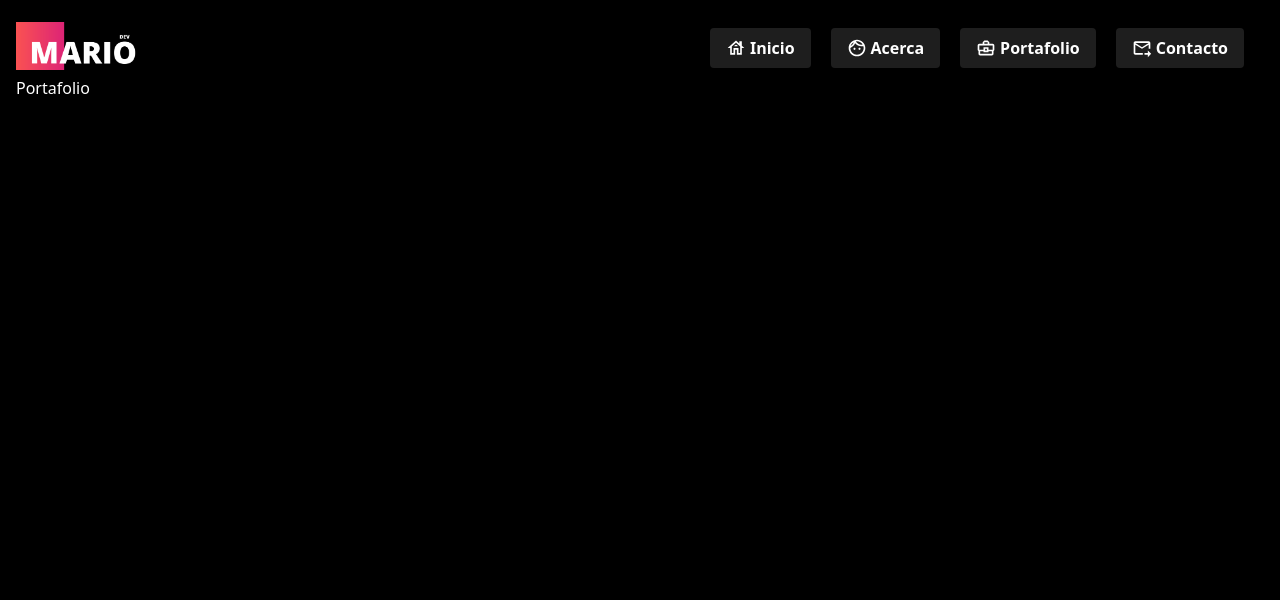
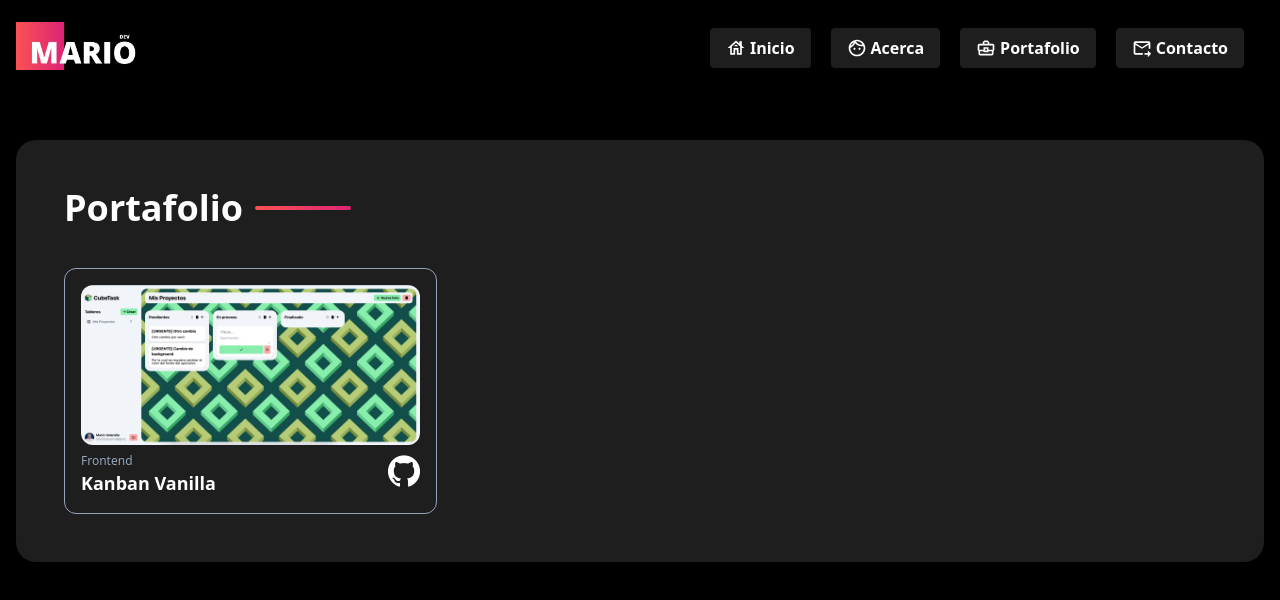
Before and after one commit to mariostyvenv/portfolio, a React (Vite) app: page /Portfolio in a window 1280 px wide. Shown: the top 600 px of the page. Built offline with nearby package versions, Linux system fonts and the light colour scheme.

Commit message:
se agrega el portafolio

```diff
--- /dev/null
+++ b/src/components/CustomInput.tsx
@@ -0,0 +1,20 @@
+import { useRef } from 'react';
+
+interface TCustomInput{
+    label:string
+}
+
+export default function CustomInput({label}:TCustomInput) {
+    const ref = useRef<HTMLInputElement>(null);
+
+    const handleClick = () => {
+        ref.current!.focus();
+    };
+
+    return (
+        <div className="relative border-b-2 border-slate-400 focus-within:border-white mb-10">
+            <input ref={ref} type="text" placeholder=" " className="text-white block w-full appearance-none focus:outline-none bg-transparent" />
+            <label onClick={handleClick} className="text-xs text-slate-400 absolute top-0 z-1 duration-300 origin-0">{label}</label>
+        </div>
+    )
+}
--- a/src/index.css
+++ b/src/index.css
@@ -2,6 +2,15 @@
 @tailwind components;
 @tailwind utilities;
 
-body{
+body {
     background-color: #000000;
 }
+
+input:focus-within ~ label,
+input:not(:placeholder-shown) ~ label {
+  @apply transform scale-75 -translate-y-6;
+}
+
+input:focus-within ~ label {
+  @apply text-white;
+}
--- a/src/pages/Contact.tsx
+++ b/src/pages/Contact.tsx
@@ -1,3 +1,37 @@
-export default function Contact(){
-    return (<h1 className="text-white">Contacto</h1>);
+import CustomInput from "../components/CustomInput";
+import ForwardToInboxOutlinedIcon from '@mui/icons-material/ForwardToInboxOutlined';
+
+export default function Contact() {
+    return (
+        <div className="p-6 md:p-12 w-full bg-[#1E1E1E] mt-10 md:mt-16 rounded-[20px]">
+            <div className="flex items-center">
+                <p className="text-4xl text-white font-semibold pr-3">Contacto</p>
+                <div className="bg-gradient-to-r from-[#FA5252] to-[#DD2476] h-1 w-24 rounded"></div>
+            </div>
+            <div className="flex mt-10">
+                <div className="w-2/5 pr-5">
+                    <div className="bg-[#222425] w-full h-20 rounded-xl">
+
+                    </div>
+                </div>
+                <div className="w-3/5">
+                    <div className="border border-slate-400 rounded-xl p-10">
+                        <p className="text-slate-400 text-3xl mb-10">
+                            Estoy abierto a escuchar sus<br />
+                            <p className="font-bold text-transparent text-3xl bg-clip-text bg-gradient-to-r from-[#FA5252] to-[#DD2476]">propuestas y proyectos.</p>
+                        </p>
+                        <CustomInput label="Nombre *" />
+                        <CustomInput label="Email *" />
+                        <CustomInput label="Celular *" />
+                        <CustomInput label="Mensaje *" />
+                        <button className="flex bg-gradient-to-r from-[#FA5252] to-[#DD2476] py-2 px-4 rounded mb-2 mr-0 md:mr-5 justify-center">
+                            <ForwardToInboxOutlinedIcon className="text-white pr-1" />
+                            <p className="text-white font-bold">Enviar</p>
+                        </button>
+                    </div>
+                </div>
+            </div>
+
+        </div>
+    );
 }
--- a/src/pages/Portfolio.tsx
+++ b/src/pages/Portfolio.tsx
@@ -1,3 +1,46 @@
-export default function Portfolio(){
-    return (<h1 className="text-white">Portafolio</h1>);
+import LogoGithub from "../assets/github.png"
+import LogoKanban from "../assets/p-kanban.png"
+
+export default function Portfolio() {
+
+    interface ICardPortFolio {
+        area: string,
+        title: string,
+        icon: string,
+        url: string
+    }
+
+    const cardsPortfolio: ICardPortFolio[] = [
+        {
+            area: "Frontend",
+            title: "Kanban Vanilla",
+            icon: LogoKanban,
+            url: "https://github.com/mariostyvenv/kanban-vanilla"
+        }
+    ]
+
+    return (
+        <div className="p-6 md:p-12 w-full bg-[#1E1E1E] mt-10 md:mt-16 rounded-[20px]">
+            <div className="flex items-center">
+                <p className="text-4xl text-white font-semibold pr-3">Portafolio</p>
+                <div className="bg-gradient-to-r from-[#FA5252] to-[#DD2476] h-1 w-24 rounded"></div>
+            </div>
+            <div className="grid grid-cols-1 sm:grid-cols-2 md:grid-cols-2 lg:grid-cols-3 gap-4 pt-10">
+                {cardsPortfolio.map((item, index) => (
+                    <a key={index} href={item.url} target="_blank" rel="noreferrer">
+                        <div className="border border-slate-400 rounded-xl p-4">
+                            <img className="w-full h-40 rounded-xl" src={item.icon} />
+                            <div className="flex items-center justify-between">
+                                <div>
+                                    <p className="text-slate-400 text-xs pt-2">{item.area}</p>
+                                    <p className="text-white text-lg font-semibold">{item.title}</p>
+                                </div>
+                                <img className="w-8 invert" src={LogoGithub} />
+                            </div>
+                        </div>
+                    </a>
+                ))}
+            </div>
+        </div>
+    );
 }
--- a/tailwind.config.cjs
+++ b/tailwind.config.cjs
@@ -2,7 +2,17 @@
 module.exports = {
   content: ["./src/**/*.{js,jsx,ts,tsx}",],
   theme: {
-    extend: {},
+    extend: {
+      transformOrigin: {
+        "0": "0%",
+      },
+      zIndex: {
+        "-1": "-1",
+      },
+    },
   },
   plugins: [],
+  variants: {
+    borderColor: ['responsive', 'hover', 'focus', 'focus-within'],
+  },
 }
```
Also changed, not shown: src/assets/p-kanban.png (added).
